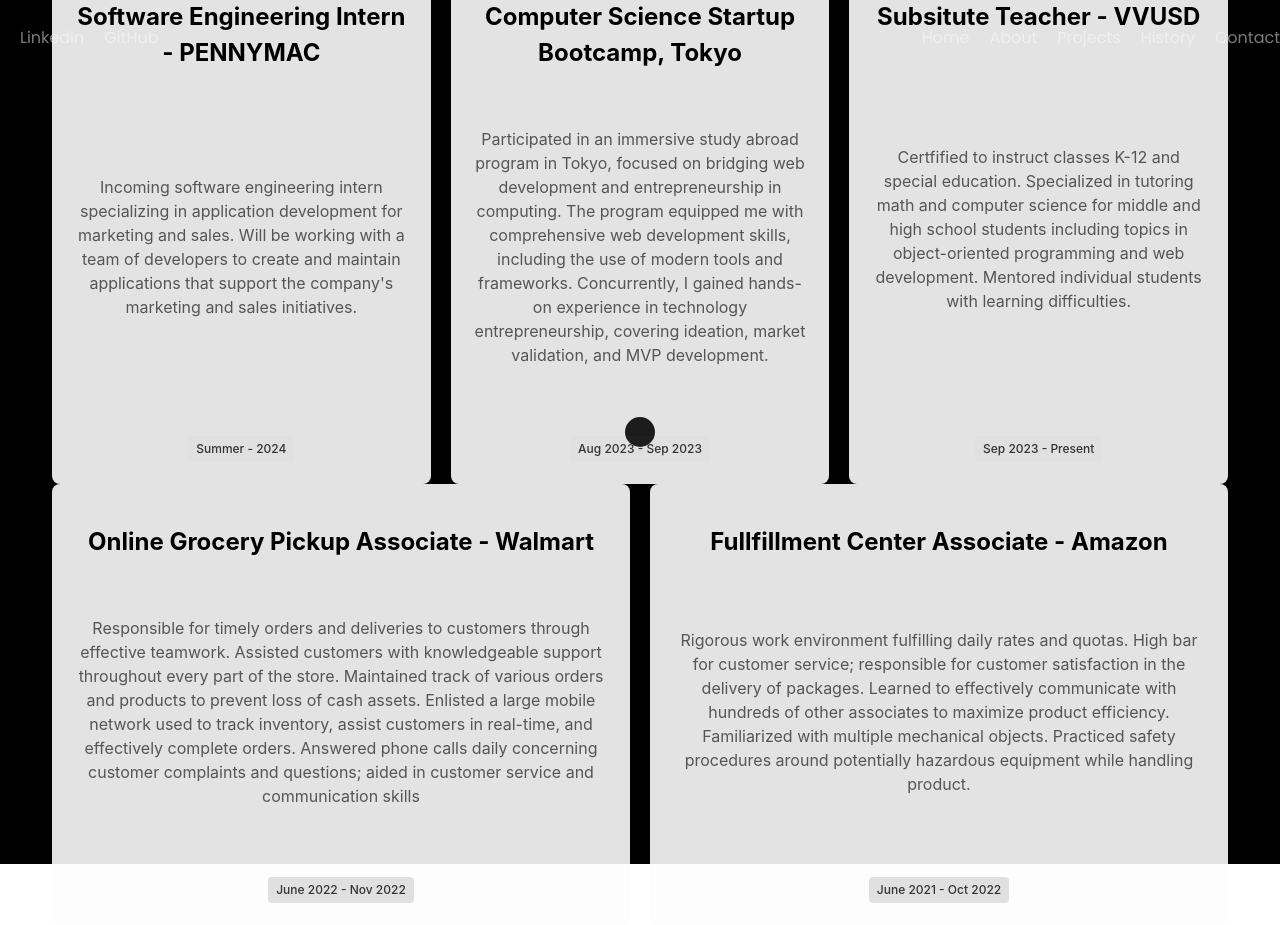
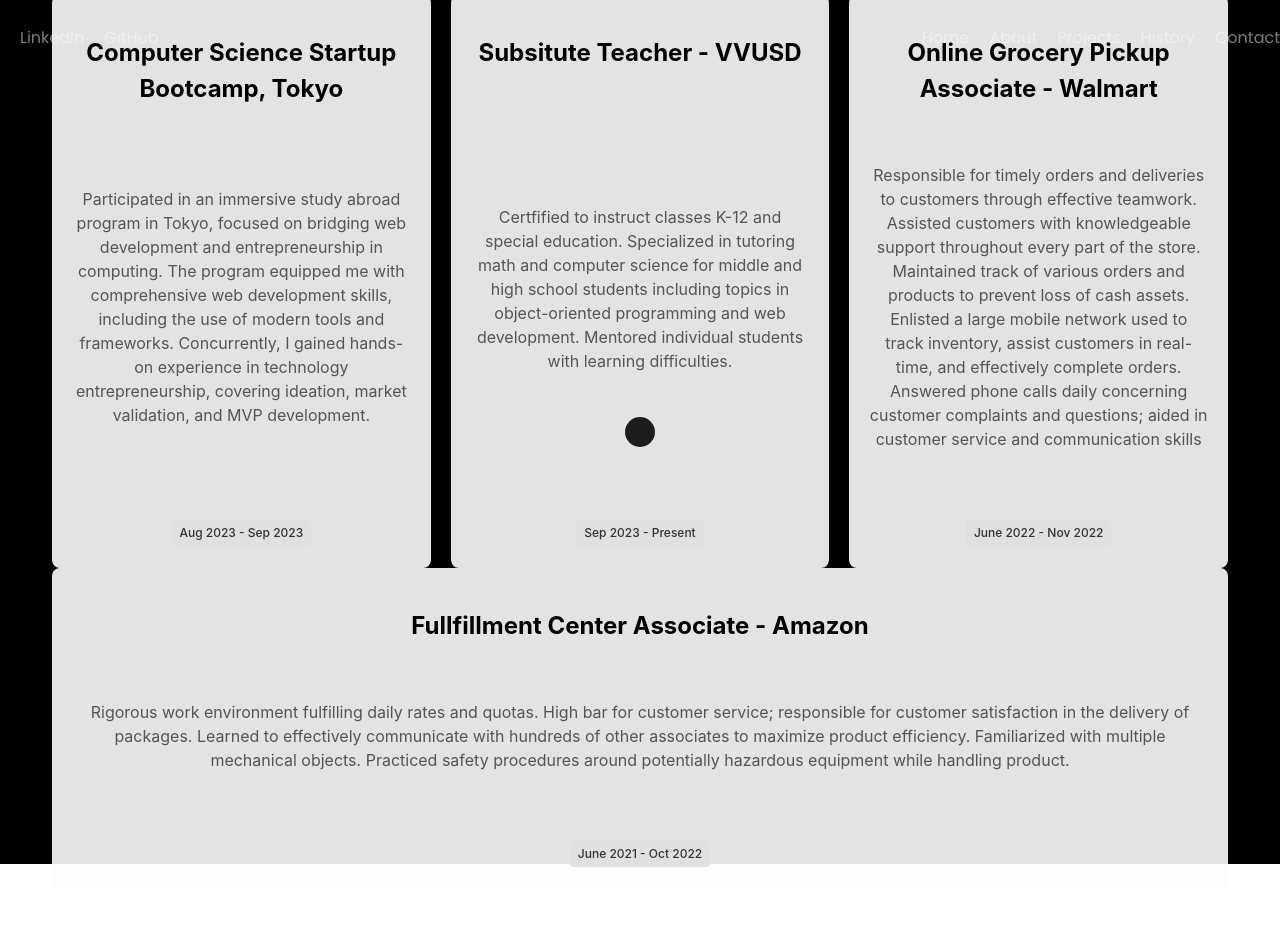
Before and after one commit to jgonz671/Personal-Portolio, a React (Vite) app: page /history in a window 1280 px wide. After the commit the page ends 889 px from the top, so only its background shows below. Built offline with nearby package versions, Linux system fonts and the light colour scheme.

Commit message:
nvm i still have to fix my website format and i don't have time

```diff
--- a/src/routes/History.jsx
+++ b/src/routes/History.jsx
@@ -9,11 +9,11 @@
   }, []);
 
   const histories = [
-    {
-      title: "Software Engineering Intern - PENNYMAC",
-      description: "Incoming software engineering intern specializing in application development for marketing and sales. Will be working with a team of developers to create and maintain applications that support the company's marketing and sales initiatives.",
-      dates: ["Summer", "2024"],
-    },
+    // {
+    //   title: "Software Engineering Intern - PENNYMAC",
+    //   description: "Incoming software engineering intern specializing in application development for marketing and sales. Will be working with a team of developers to create and maintain applications that support the company's marketing and sales initiatives.",
+    //   dates: ["Summer", ""],
+    // },
     {
       title: "Computer Science Startup Bootcamp, Tokyo",
       description: "Participated in an immersive study abroad program in Tokyo, focused on bridging web development and entrepreneurship in computing. The program equipped me with comprehensive web development skills, including the use of modern tools and frameworks. Concurrently, I gained hands-on experience in technology entrepreneurship, covering ideation, market validation, and MVP development.",
```
